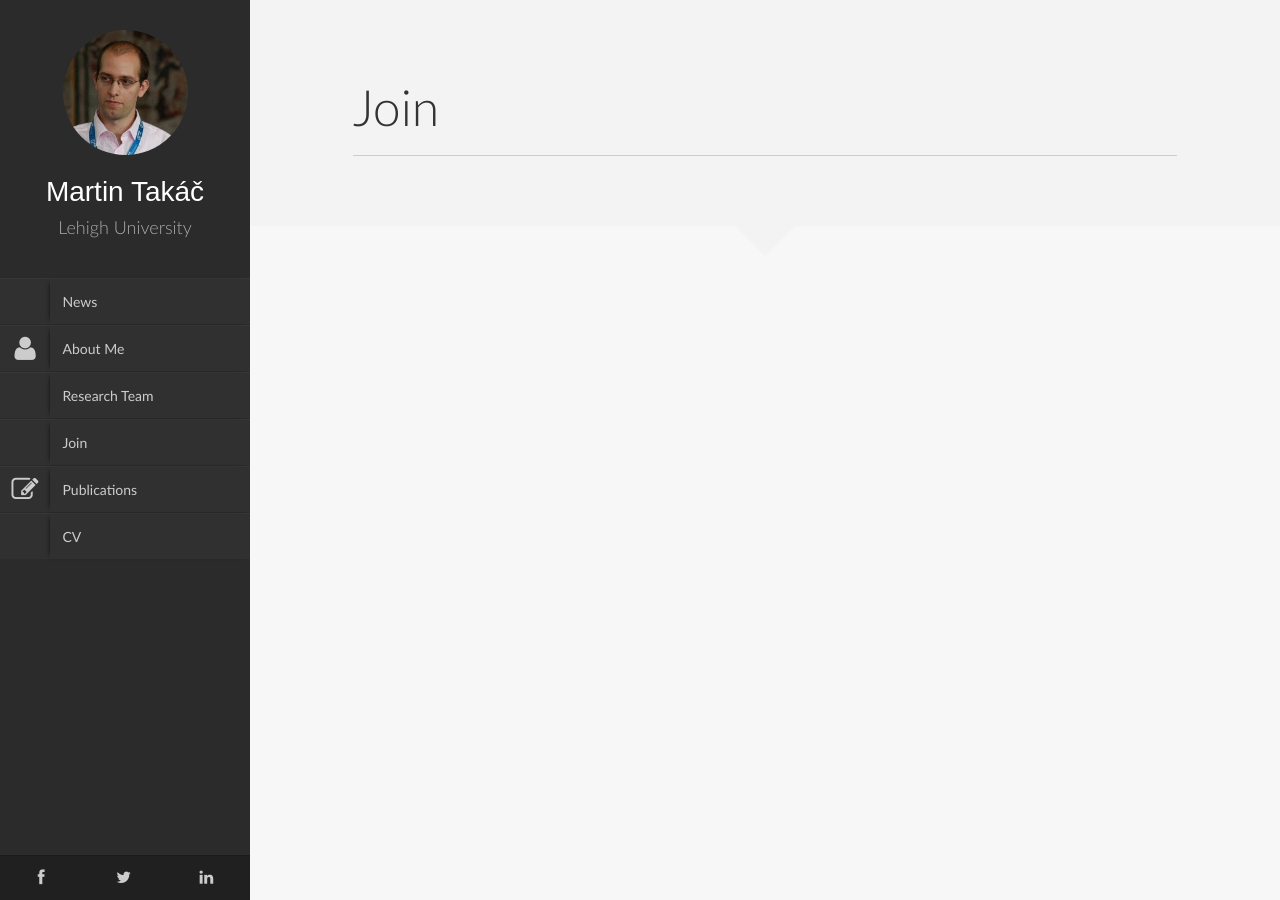
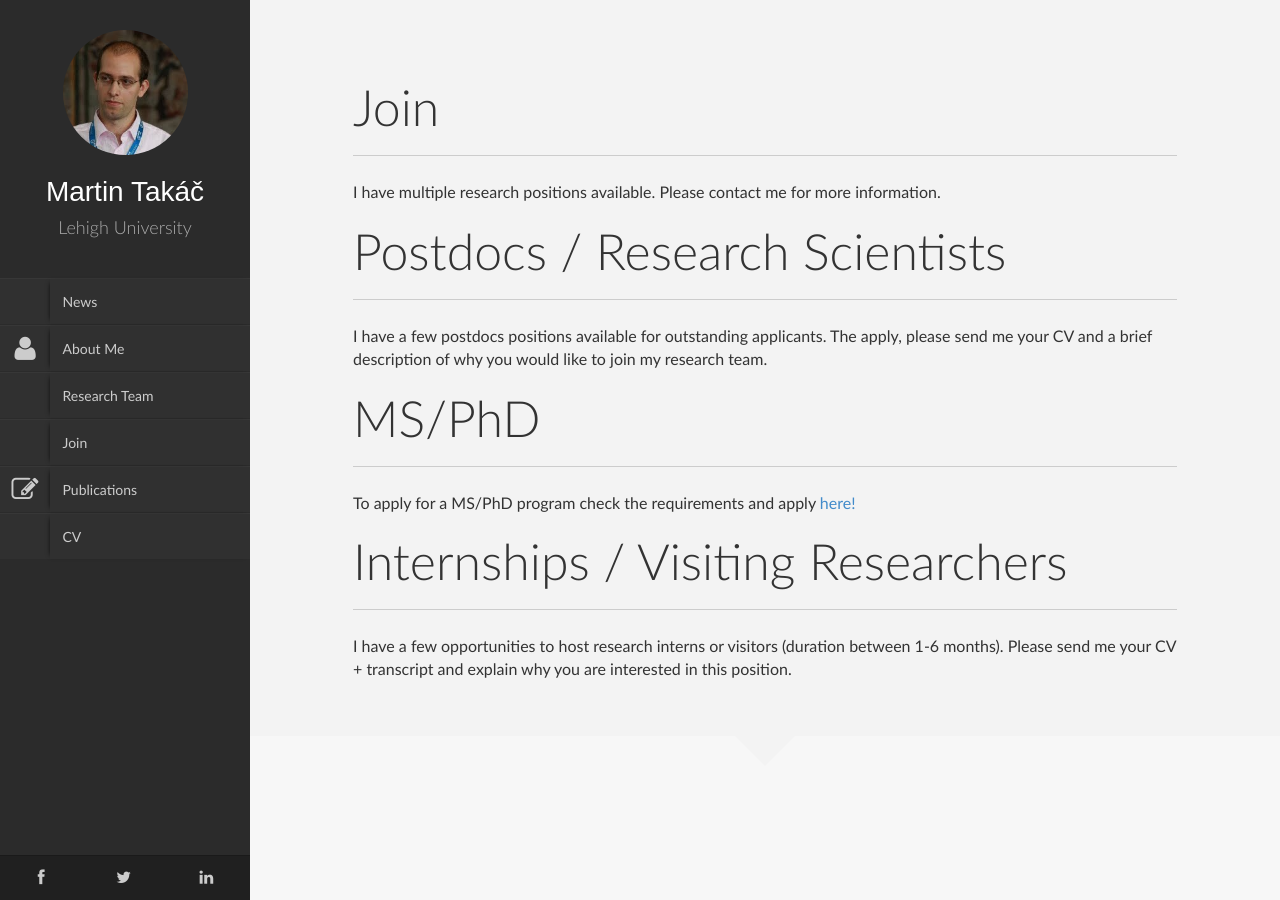
Before and after one commit to martintaki/takac.github.io, a Jekyll site: the page built from Join.html, in a window 1280 px wide. Built offline with Jekyll 4.4.1, drawn with Linux system fonts in a browser that asks for light colours; nearby versions of some CDN libraries; library files that are not in the unit come from our copies.

Commit message:
update 05-07-2021

```diff
--- a/Join.html
+++ b/Join.html
@@ -13,15 +13,37 @@ title: Join
         <div class="headercontent">
 
             <div class="section-container">
-                <h2 class="title">Join</h2>
+                <h1 class="title">Join</h1>
 
 
+           <p>
+           I have multiple research positions available. Please contact me for more information.
+           </p>
 
 
+			</div>
 
 
+            <div class="section-container">
+                <h2 class="title">Postdocs / Research Scientists</h2>
+<p>
+I have a few postdocs positions available for outstanding applicants. The apply, please send me your CV and a brief description of why you would like to join my research team.
+</p>
+
+                <h2 class="title">MS/PhD</h2>
+
+<p>
+To apply for a MS/PhD program check the requirements and apply <a href="https://mbzuai.ac.ae/study/admissions">here!</a>
+</p>
 
 
+            <h2 class="title">Internships / Visiting Researchers</h2>
+
+<p>
+
+
+I have a few opportunities to host research interns or visitors (duration between 1-6 months). Please send me your CV + transcript and explain why you are interested in this position.
+</p>
 
 
 
--- a/_data/team.yaml
+++ b/_data/team.yaml
@@ -118,7 +118,7 @@
   label: PhD Students (supervised/co-supervised/close collaboration)
 - items:
   - from: '2020'
-    image: missing.jpg
+    image: Ved.jpeg
     name: Ved Patel
     to: '2021'
   - from: '2019'
```
Also changed, not shown: img/students/Ved.jpeg (added).
